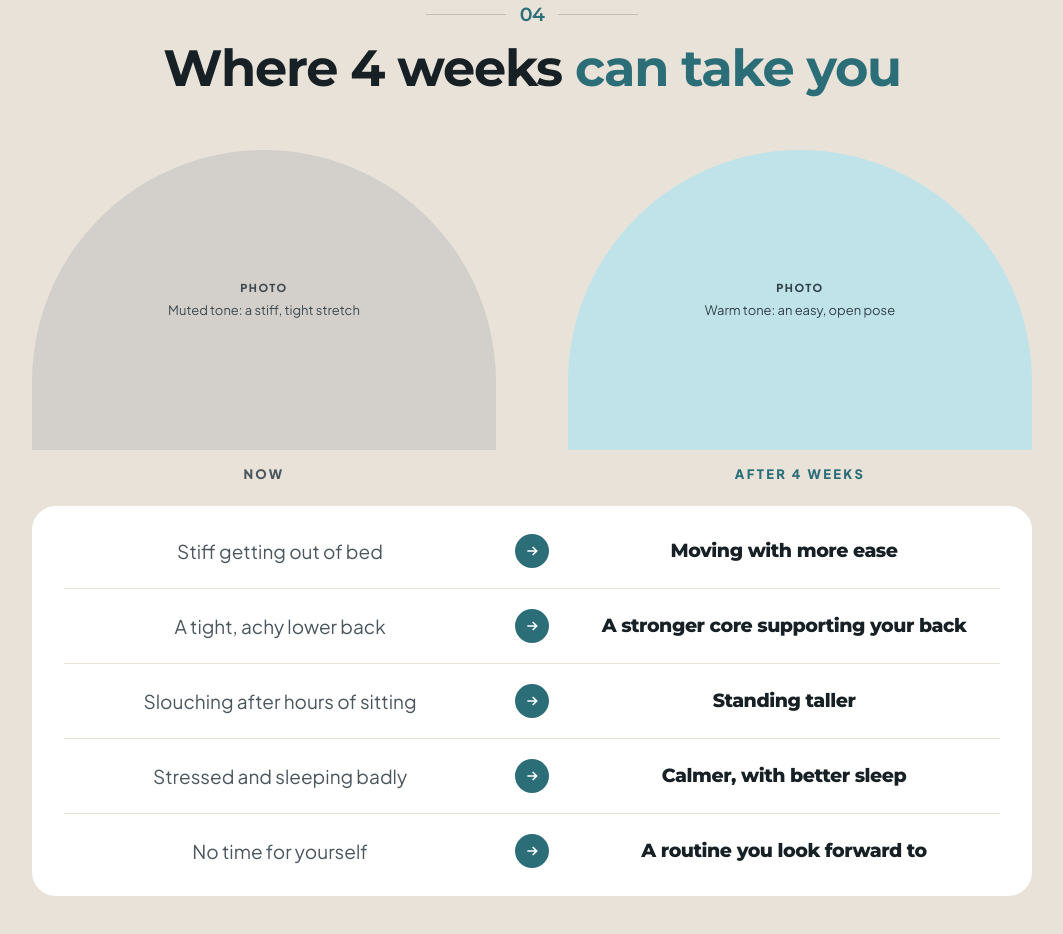
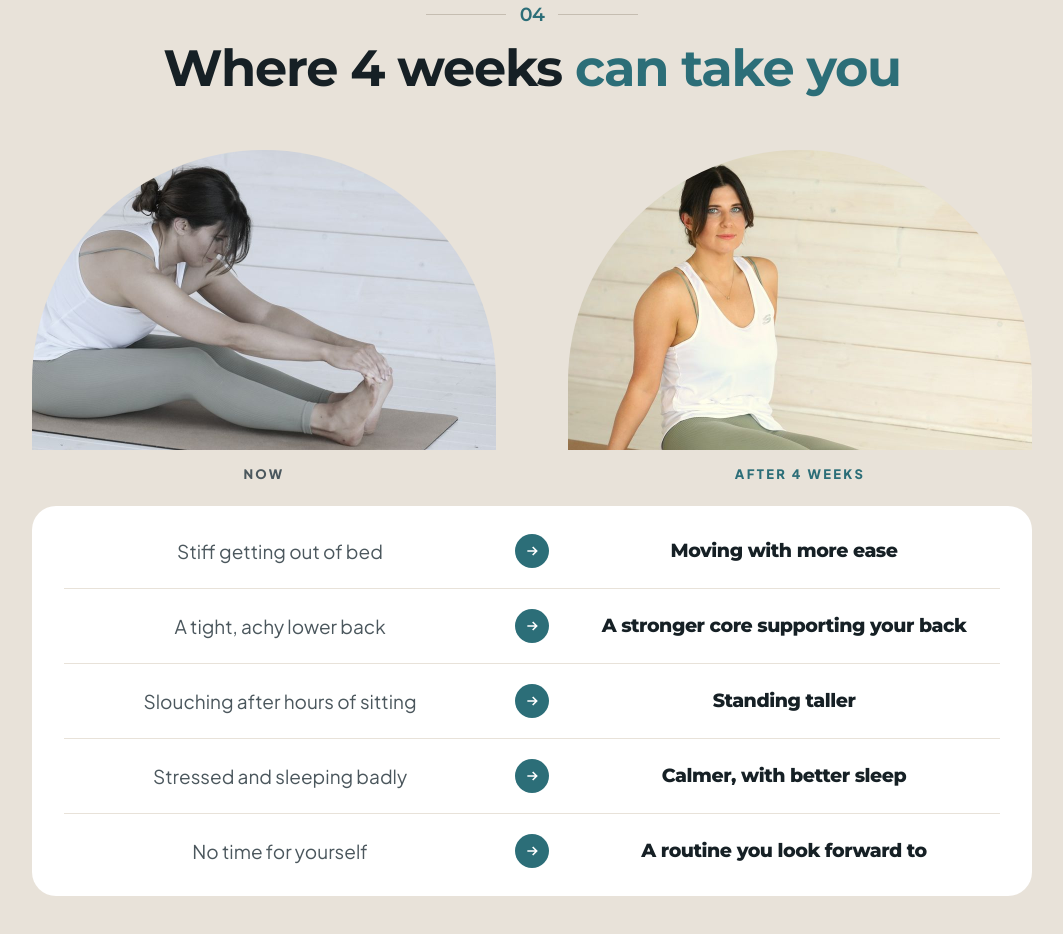
Before and after one commit to Amplihub/yoga-tribe, a plain HTML site: page index.html in a window 1280 px wide. Shown: the part 4038-4972 px from the top of the page, without its empty margins (108-1171 px from the left). Drawn offline with Linux system fonts and the light colour scheme.

Commit message:
Add before/after photos to "Where 4 weeks can take you"
Fill the Now and After 4 weeks arches with a matching Unsplash pair of the
same woman: a tight seated forward fold (toned muted and cool) and an easy,
open seated pose (toned warm). Credits added to the README.

Co-Authored-By: Claude Opus 5.5 <noreply@anthropic.com>

```diff
--- a/index.html
+++ b/index.html
@@ -156,9 +156,9 @@ details summary::-webkit-details-marker{display:none}
       <h2 class="serif" style="margin: 18px 0 0; font-size: 51px; line-height: .98; font-weight: 700; color: #162025">Where 4 weeks <em style="font-weight: 700; color: #2C6E78">can take you</em></h2>
     </div>
     <div style="margin-top: 56px; display: grid; grid-template-columns: minmax(0, 1fr) 72px minmax(0, 1fr); align-items: end">
-      <div><div class="ph" style="height: 300px; border-radius: 999px 999px 0 0; background: #D3D0CB; color: #3E4A50"><b>Photo</b><span>Muted tone: a stiff, tight stretch</span></div><div style="margin-top: 16px; text-align: center; font-size: 13px; letter-spacing: .18em; font-weight: 800; color: #4B575D">NOW</div></div>
+      <div><img src="images/before-stiff.jpg" alt="Now: woman straining to reach her toes in a tight seated forward fold" style="height: 300px; border-radius: 999px 999px 0 0; width: 100%; object-fit: cover; object-position: 50% 0%; display: block"><div style="margin-top: 16px; text-align: center; font-size: 13px; letter-spacing: .18em; font-weight: 800; color: #4B575D">NOW</div></div>
       <div></div>
-      <div><div class="ph" style="height: 300px; border-radius: 999px 999px 0 0; background: #BFE3E8"><b>Photo</b><span>Warm tone: an easy, open pose</span></div><div style="margin-top: 16px; text-align: center; font-size: 13px; letter-spacing: .18em; font-weight: 800; color: #2C6E78">AFTER 4 WEEKS</div></div>
+      <div><img src="images/after-open.jpg" alt="After 4 weeks: the same woman sitting back easily, relaxed and open" style="height: 300px; border-radius: 999px 999px 0 0; width: 100%; object-fit: cover; object-position: 50% 0%; display: block"><div style="margin-top: 16px; text-align: center; font-size: 13px; letter-spacing: .18em; font-weight: 800; color: #2C6E78">AFTER 4 WEEKS</div></div>
     </div>
     <div style="margin-top: 24px; background: #FFFFFF; border-radius: 24px; padding: 8px 32px">
       <div style="display: grid; grid-template-columns: minmax(0, 1fr) 72px minmax(0, 1fr); align-items: center; padding: 20px 0; border-bottom: 1px solid #E8E2D9"><span style="font-size: 19px; color: #4B575D; text-align: center">Stiff getting out of bed</span><span style="justify-self: center; width: 34px; height: 34px; border-radius: 999px; background: #2C6E78; color: #FFFFFF; display: flex; align-items: center; justify-content: center"><svg width="16" height="16" viewBox="0 0 24 24" fill="none" stroke="currentColor" stroke-width="2.4" aria-hidden="true"><path d="M5 12h14M13 6l6 6-6 6"></path></svg></span><span class="serif" style="font-size: 19px; color: #162025; font-weight: 800; text-align: center">Moving with more ease</span></div>
```
Also changed, not shown: mobile.html (+2 -2 lines), images/after-open.jpg (added), images/before-stiff.jpg (added), 1 other file.
